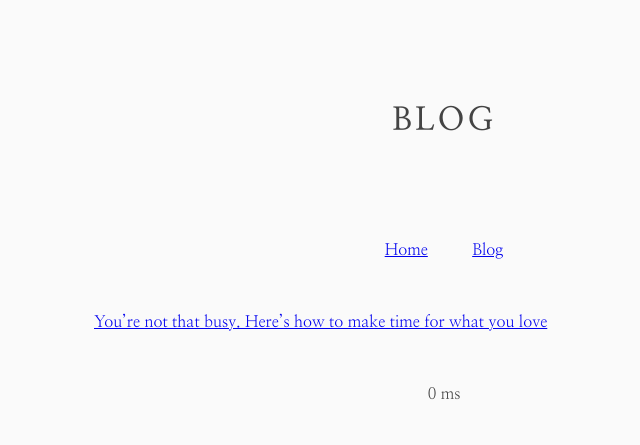
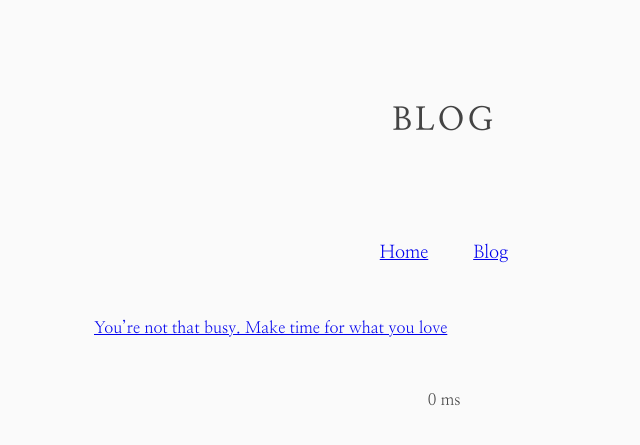
Before and after one commit to huigjr/roadrunner, a PHP site: page /blog in a window 1280 px wide. Shown: the top 445 px of the page, without its empty margins (196-836 px from the left). Run offline with PHP 8.4, Linux system fonts and the light colour scheme.

Commit message:
Small fixes

```diff
--- a/models/BlogModel.php
+++ b/models/BlogModel.php
@@ -13,7 +13,7 @@ class BlogModel{
     if($this->slug){
       return $this->db->getRow("SELECT * FROM `blog` WHERE `url` = :url", array('url' => $this->slug));
     } else {
-      return ['title' => 'Blog', 'content' => '<a href="blog/youre-not-that-busy">You’re not that busy. Here’s how to make time for what you love</a>'];
+      return ['title' => 'Blog', 'content' => '<a href="blog/youre-not-that-busy">You’re not that busy. Make time for what you love</a>'];
     }
   }
 }
--- a/views/default/css/style.css
+++ b/views/default/css/style.css
@@ -22,6 +22,15 @@ p{
   font-size:18px;
 }
 
+h2{
+  margin-bottom:20px;
+}
+
+ul{
+  font-size:18px;
+  line-height:26px;
+}
+
 header{
   width:95%;
 	max-width:800px;
@@ -40,6 +49,10 @@ div{
 	line-height:24px;
 }
 
+div ul{
+  margin-left:20px;
+}
+
 /*************************/
 /*      GENERAL CSS      */
 /*************************/
```
